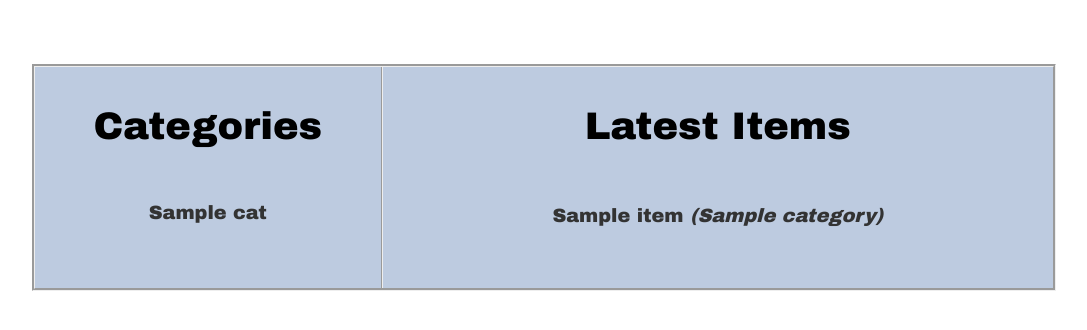
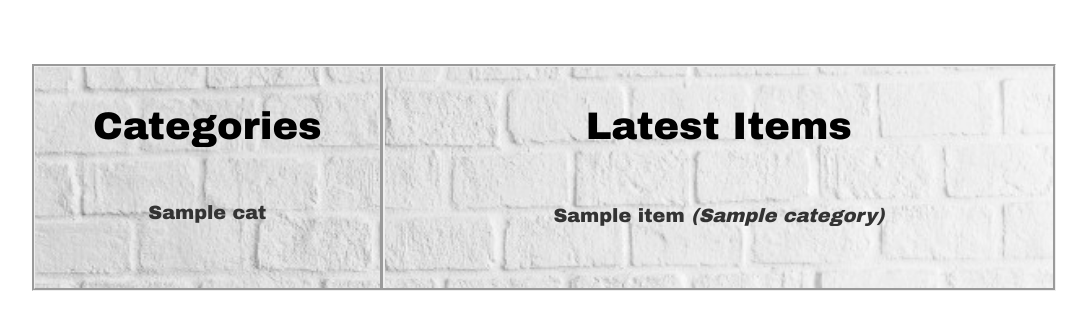
Before and after one commit to awesometim1/ItemCatalogProj, a Python web app: template templates/index.html in a window 1280 px wide. Shown: the part 63-393 px from the top of the page, without its empty margins (96-1183 px from the left). Run offline with Jinja, Linux system fonts and the light colour scheme; the template is opened without the code that fills it: most values are stand-ins (such as "Sample title", 1, 10 or a date in 2020); some libraries are stand-ins or nearby versions.

Commit message:
Add Final Styling for index page

```diff
--- a/static/style.css
+++ b/static/style.css
@@ -40,9 +40,10 @@ main{
 	justify-content: center;
 	margin: 5% 10%;
 	padding: 0;
-	background-color: white;
 	border-style: groove;
-	background-color:#BDCBE0;
+	background-image:url('brick.jpg');
+	background-repeat: no-repeat;
+    background-size: cover;
 }
 section{
 	order: 0;
@@ -53,7 +54,7 @@ section{
 aside{
 	width:30%;
 	padding-bottom: 32px;
-	border-right: 2px groove;
+	border-right: 5px groove;
 	margin: auto;
 	padding-right: 5%;
 	padding-left: 5%;
@@ -72,7 +73,7 @@ h3{
 }
 /*Category Styling*/
 aside > ul > li > a:link, aside > ul > li > a:visited {
-    background-color: #BDCBE0;
+    background-color: transparent;
 	color: #333;
     padding: 14px 25px;
     text-align: center;
@@ -85,11 +86,11 @@ aside > ul > li > a:link, aside > ul > li > a:visited {
 }
 aside > ul > li > a:hover, aside > ul > li > a:active {
     background-color: #333;
-    color: #BDCBE0;
+    color: white;
 }
 /*Latest Items Styling*/
 section > ul > li {
-    background-color: #BDCBE0;
+    background-color: transparent;
 	color: #333;
     padding: 14px 25px;
     text-align: center;
@@ -111,8 +112,8 @@ section > ul > li > a{
 	display: inline-block;
 	width: 100%;
 	color: #333;
-	border-top: 14px solid #BDCBE0;
-	border-bottom: 14px solid #BDCBE0;
+	border-top: 14px solid transparent;
+	border-bottom: 14px solid transparent;
 }
 section > ul > li > a:hover {
     color: white;
```
Also changed, not shown: static/brick.jpg (added), static/lockers.jpg (added), static/soccer.jpg (added), static/soccerball.jpg (added), static/soccerball1.jpg (added).
